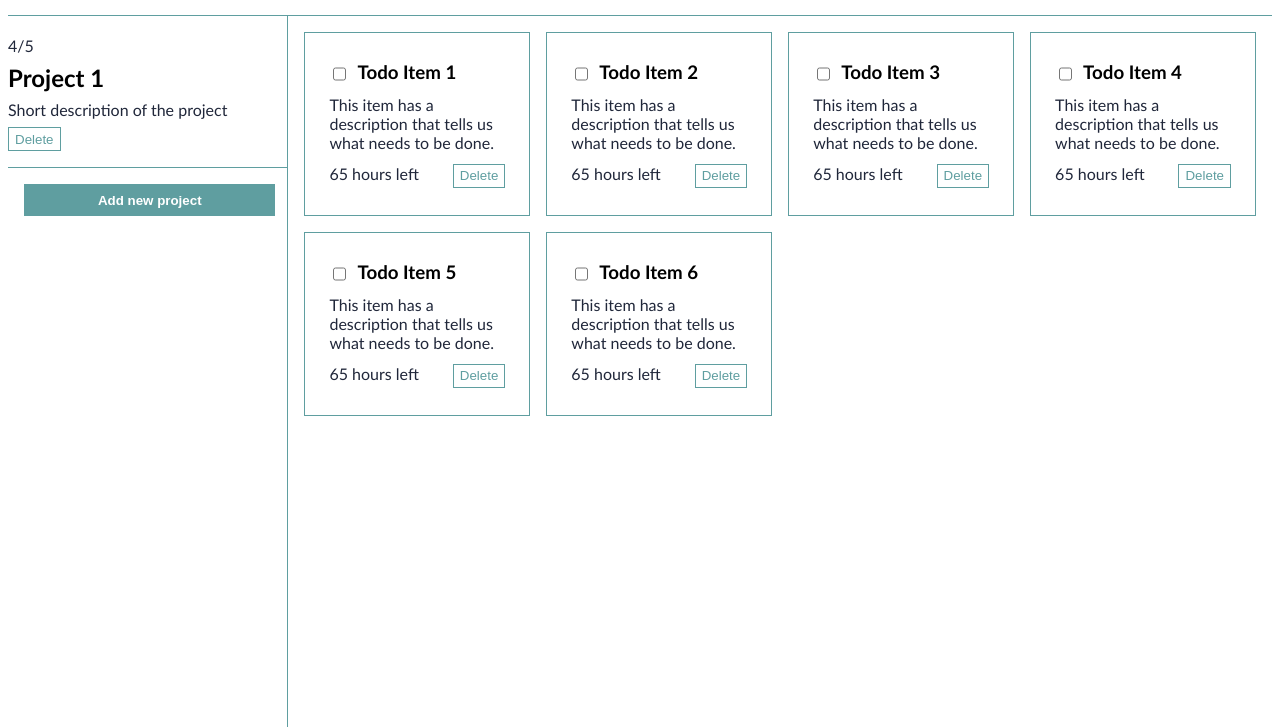
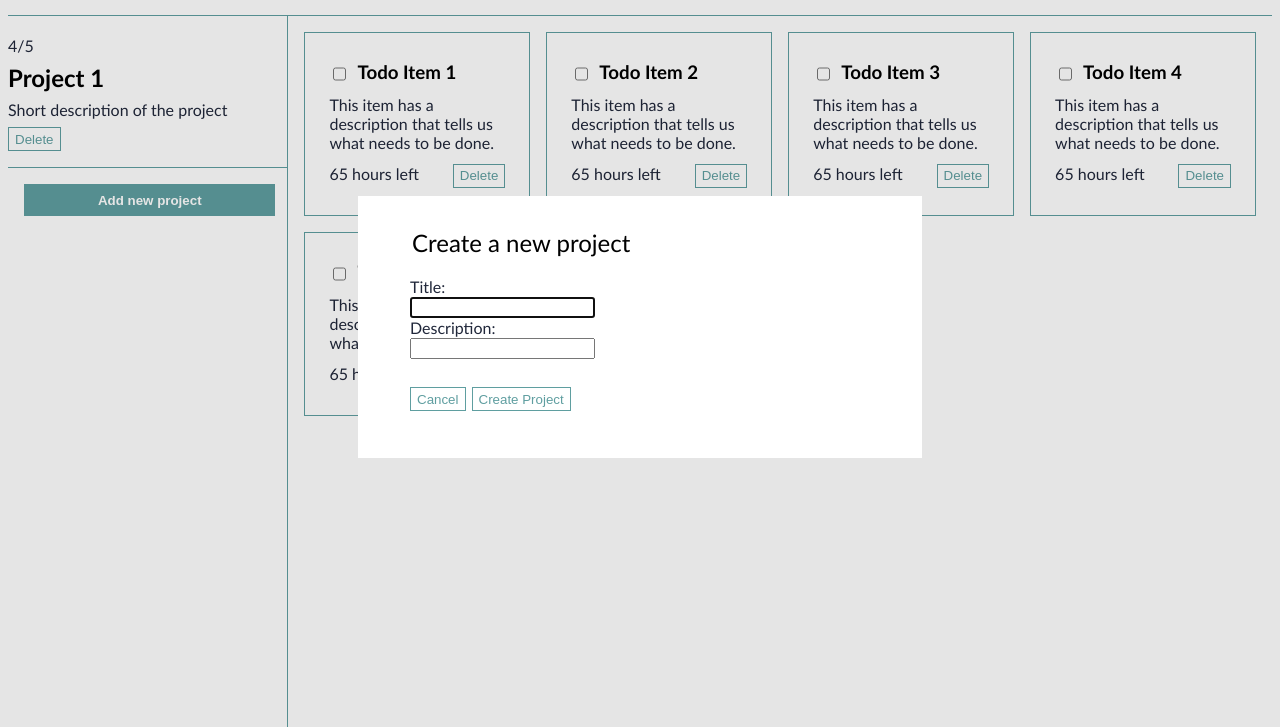
Before and after one commit to remzr/todo-list, a website built with webpack: page src/template.html in a window 1280 px wide. Both pictures are taken after a click on the button "Add new project". Shown: the part 73-800 px from the top of the page. Built offline with nearby package versions, Linux system fonts and the light colour scheme.

Commit message:
Add modal functionality with Form: Dialog for project creation

```diff
--- a/src/event-listeners.js
+++ b/src/event-listeners.js
@@ -1,6 +1,23 @@
-import { newModal } from "./modal.js";
-
 //New Project Event listener
 export function addEventListenerProject() {
-    document.getElementById("newProject").addEventListener("click", newModal);
+    const dialog = document.getElementById("favDialog");
+    const projectCancelButton = document.getElementById("projectCancelButton");
+    const projectSubmitButton = document.getElementById("projectSubmitButton");
+
+
+    document.getElementById("newProject").addEventListener("click", () => {dialog.showModal()});
+
+    projectSubmitButton.addEventListener("click", () => {
+        const projectTitleInput = document.getElementById("projectTitleInput").value;
+        const projectDescInput = document.getElementById("projectDescInput").value;
+
+        dialog.returnValue = [projectTitleInput,projectDescInput];
+
+        dialog.close(dialog.returnValue);
+        console.log(dialog.returnValue);
+    });
+
+    projectCancelButton.addEventListener("click", () => {
+        dialog.close("animalNotChosen");
+    });
 };
--- a/src/modal.js
+++ /dev/null
@@ -1,3 +0,0 @@
-export function newModal() {
-    console.log("Modal opens");
-}
--- a/src/styles.css
+++ b/src/styles.css
@@ -35,7 +35,7 @@ li {
     max-height: min-content;
 }
 
-h1, h2, h3, p {
+h1, h2, h3, p, legend {
     font-family: 'Trebuchet MS', 'Lucida Sans Unicode', 'Lucida Grande', 'Lucida Sans', Arial, sans-serif;
     margin-top: 4px;
     margin-bottom: 8px;
@@ -112,3 +112,17 @@ button {
     width: 90%;
     margin-right: 16px;
 }
+
+.modal-field {
+    width: 500px;
+    border: none;
+    padding: 32px;
+}
+
+.modal-field>form>fieldset {
+    border: none;
+    font-size: 1.5rem;
+    display: flex;
+    flex-direction: column;
+    gap: 16px;
+}
--- a/src/template.html
+++ b/src/template.html
@@ -6,6 +6,24 @@
     <title>Todo List</title>
 </head>
 <body>
+    <dialog id="favDialog" class="modal-field">
+        <!--Hidden modal for project creation-->
+        <form method="dialog">
+            <fieldset>
+                <legend>Create a new project</legend>
+                <p>
+                    <label for="favAnimal">Title:</label><br>
+                    <input id="projectTitleInput" type="text" name="projectTitle" value=""><br>
+                    <label for="favAnimal">Description:</label><br>
+                    <input id="projectDescInput" type="text" name="projectDescription" value="">
+                </p>
+                <div>
+                    <button id="projectCancelButton" type="reset">Cancel</button>
+                    <button id="projectSubmitButton" type="submit" value="Submit">Create Project</button>
+                </div>
+            </fieldset>
+        </form>
+    </dialog>
     <header>
         <h1>toodelist</h1>
     </header>
```
